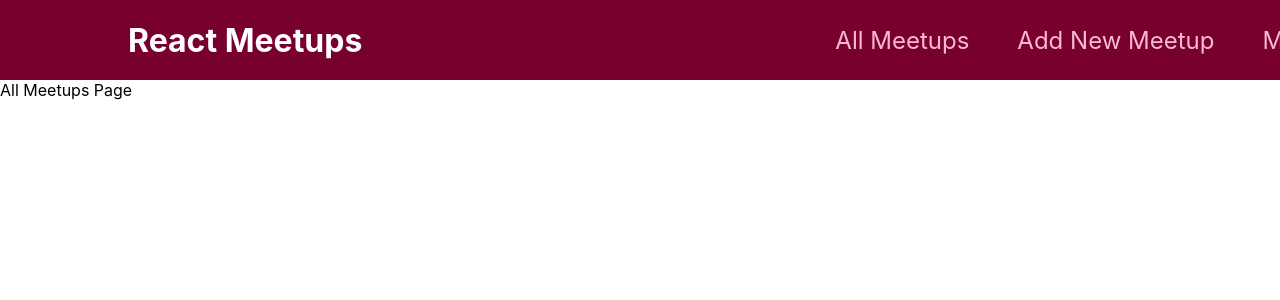
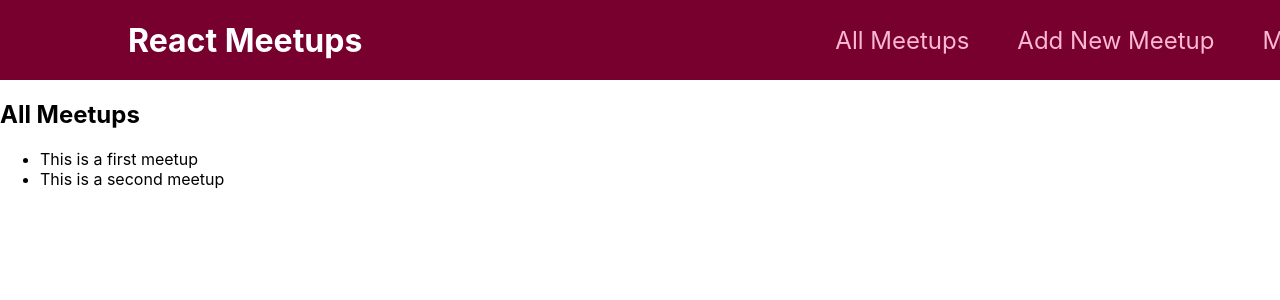
Before and after one commit to jpofficials7/meetup-demo-project, a React (Create React App) app: page / in a window 1280 px wide. Shown: the top 300 px of the page. Built offline with nearby package versions, Linux system fonts and the light colour scheme.

Commit message:
outputting a list

```diff
--- a/src/pages/AllMeetups.js
+++ b/src/pages/AllMeetups.js
@@ -1,4 +1,34 @@
+const DUMMY_DATA = [
+  {
+    id: "m1",
+    title: "This is a first meetup",
+    image:
+      "https://upload.wikimedia.org/wikipedia/commons/thumb/d/d3/Stadtbild_M%C3%BCnchen.jpg/2560px-Stadtbild_M%C3%BCnchen.jpg",
+    address: "Meetupstreet 5, 12345 Meetup City",
+    description:
+      "This is a first, amazing meetup which you definitely should not miss. It will be a lot of fun!",
+  },
+  {
+    id: "m2",
+    title: "This is a second meetup",
+    image:
+      "https://upload.wikimedia.org/wikipedia/commons/thumb/d/d3/Stadtbild_M%C3%BCnchen.jpg/2560px-Stadtbild_M%C3%BCnchen.jpg",
+    address: "Meetupstreet 5, 12345 Meetup City",
+    description:
+      "This is a first, amazing meetup which you definitely should not miss. It will be a lot of fun!",
+  },
+];
+
 function AllMeetupsPage() {
-  return <div>All Meetups Page</div>;
+  return (
+    <section>
+      <h1>All Meetups</h1>
+      <ul>
+        {DUMMY_DATA.map((meetup) => {
+          return <li key={meetup.id}>{meetup.title}</li>;
+        })}
+      </ul>
+    </section>
+  );
 }
 export default AllMeetupsPage;
```
